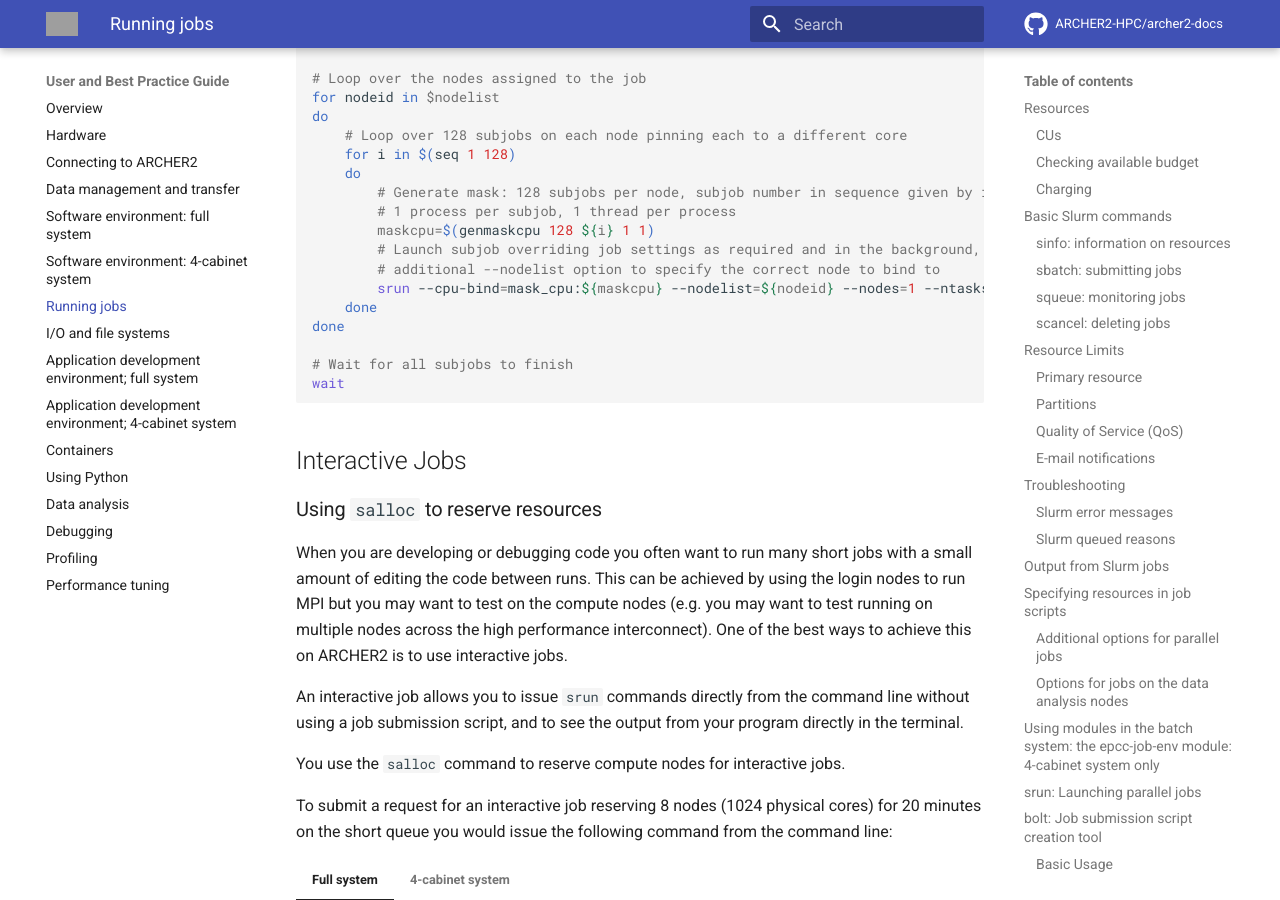
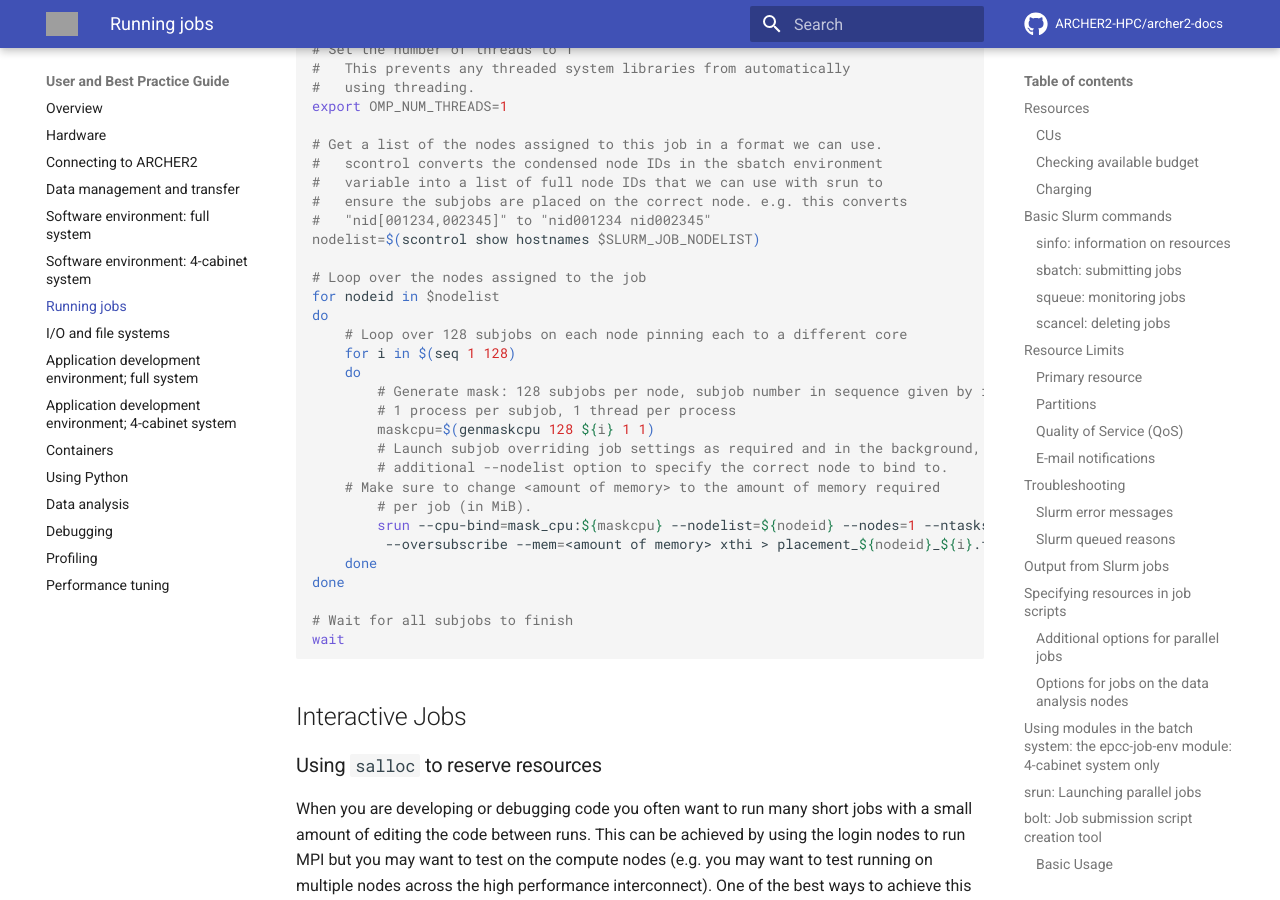
Before and after one commit to ARCHER2-HPC/archer2-docs, an MkDocs documentation site: the page built from docs/user-guide/scheduler.md, in a window 1280 px wide and 900 px high, scrolled down 25537 px. Built offline with MkDocs 1.6.1 and Material for MkDocs 9.7.7, drawn with Linux system fonts in a browser that asks for light colours; comment, search, counter and statistics services are not loaded; some of the changed text lies outside the part shown; grey boxes are pictures that could not be loaded.

Commit message:
Update scheduler.md
Adding notes to run multiple subjobs on one node.

````diff
--- a/docs/user-guide/scheduler.md
+++ b/docs/user-guide/scheduler.md
@@ -1034,6 +1034,10 @@
  - The `srun` command must specify any Slurm options that differ in value
    from those specified to `sbatch`. This typically means that you need
    to specify the `--nodes`, `--ntasks` and `--tasks-per-node` options to `srun`.
+ - On the ARCHER2 full system, you will need to include the `--oversubscribe`
+   flag to your `srun` command, and you will need to define the memory required
+   by each subjob with the `--mem=<amount of memory>` flag. The amount of memory
+   is given in MiB.
  - You will usually need to specify the task pinning to cores manually to
    prevent multiple executables/scripts running on the same core. We provide
    a small utility (`genmaskcpu`) to assist with this.
@@ -1136,7 +1140,10 @@
     # 1 process per subjob, 1 thread per process
     maskcpu=$(genmaskcpu 128 ${i} 1 1)
     # Launch subjob overriding job settings as required and in the background
-    srun --cpu-bind=mask_cpu:${maskcpu} --nodes=1 --ntasks=1 --tasks-per-node=1 xthi > placement${i}.txt &
+    # Make sure to change <amount of memory> to the amount of memory required
+    # per job (in MiB).
+    srun --cpu-bind=mask_cpu:${maskcpu} --nodes=1 --ntasks=1 --tasks-per-node=1 \
+         --oversubscribe --mem=<amount of memory> xthi > placement${i}.txt &
     done
 
     # Wait for all subjobs to finish
@@ -1208,6 +1215,51 @@
     #SBATCH --account=[budget code]
     #SBATCH --partition=standard
     #SBATCH --qos=standard
+
+    # Make xthi available
+    module load xthi
+
+    # Make the pinning helper script available
+    module load cray-python
+    module load genmaskcpu
+
+    # Set the number of threads to 2 as required by all subjobs
+    export OMP_NUM_THREADS=2
+
+    # Loop over 8 subjobs
+    for i in $(seq 1 8)
+    do
+        echo $j $i
+        # Generate mask: 8 subjobs per node, subjob number in sequence given by i,
+        # 8 MPI processes per subjob, 2 OpenMP threads per process
+        maskcpu=$(genmaskcpu 8 ${i} 8 2)
+        # Launch subjob overriding job settings as required and in the background
+	# Make sure to change <amount of memory> to the amount of memory required
+        # per job (in MiB).
+        srun --cpu-bind=mask_cpu:${maskcpu} --nodes=1 --ntasks=8 --tasks-per-node=8 --cpus-per-task=2 \
+	     --oversubscribe --mem=<amount of memory> xthi > placement${i}.txt &
+    done
+
+    # Wait for all subjobs to finish
+    wait
+    ```
+=== "4-cabinet system"
+    ```slurm
+    #!/bin/bash
+    # Slurm job options (job-name, compute nodes, job time)
+    #SBATCH --job-name=MultiParallelOnCompute
+    #SBATCH --time=0:10:0
+    #SBATCH --nodes=1
+    #SBATCH --tasks-per-node=64
+    #SBATCH --cpus-per-task=2
+
+    # Replace [budget code] below with your budget code (e.g. t01)
+    #SBATCH --account=[budget code]
+    #SBATCH --partition=standard
+    #SBATCH --qos=standard
+
+    # Setup the job environment (this module needs to be loaded before any other modules)
+    module load epcc-job-env
 
     # Make xthi available
     module load xthi
@@ -1233,48 +1285,6 @@
     # Wait for all subjobs to finish
     wait
     ```
-=== "4-cabinet system"
-    ```slurm
-    #!/bin/bash
-    # Slurm job options (job-name, compute nodes, job time)
-    #SBATCH --job-name=MultiParallelOnCompute
-    #SBATCH --time=0:10:0
-    #SBATCH --nodes=1
-    #SBATCH --tasks-per-node=64
-    #SBATCH --cpus-per-task=2
-
-    # Replace [budget code] below with your budget code (e.g. t01)
-    #SBATCH --account=[budget code]
-    #SBATCH --partition=standard
-    #SBATCH --qos=standard
-
-    # Setup the job environment (this module needs to be loaded before any other modules)
-    module load epcc-job-env
-
-    # Make xthi available
-    module load xthi
-
-    # Make the pinning helper script available
-    module load cray-python
-    module load genmaskcpu
-
-    # Set the number of threads to 2 as required by all subjobs
-    export OMP_NUM_THREADS=2
-
-    # Loop over 8 subjobs
-    for i in $(seq 1 8)
-    do
-        echo $j $i
-        # Generate mask: 8 subjobs per node, subjob number in sequence given by i,
-        # 8 MPI processes per subjob, 2 OpenMP threads per process
-        maskcpu=$(genmaskcpu 8 ${i} 8 2)
-        # Launch subjob overriding job settings as required and in the background
-        srun --cpu-bind=mask_cpu:${maskcpu} --nodes=1 --ntasks=8 --tasks-per-node=8 --cpus-per-task=2 xthi > placement${i}.txt &
-    done
-
-    # Wait for all subjobs to finish
-    wait
-    ```
 
 #### Example 3: 256 serial tasks running across two nodes
 
@@ -1331,8 +1341,11 @@
             # 1 process per subjob, 1 thread per process
             maskcpu=$(genmaskcpu 128 ${i} 1 1)
             # Launch subjob overriding job settings as required and in the background, note
-            # additional --nodelist option to specify the correct node to bind to
-            srun --cpu-bind=mask_cpu:${maskcpu} --nodelist=${nodeid} --nodes=1 --ntasks=1 --tasks-per-node=1 xthi > placement_${nodeid}_${i}.txt &
+            # additional --nodelist option to specify the correct node to bind to.
+	    # Make sure to change <amount of memory> to the amount of memory required
+            # per job (in MiB).
+            srun --cpu-bind=mask_cpu:${maskcpu} --nodelist=${nodeid} --nodes=1 --ntasks=1 --tasks-per-node=1 \
+	         --oversubscribe --mem=<amount of memory> xthi > placement_${nodeid}_${i}.txt &
         done
     done
 
````
